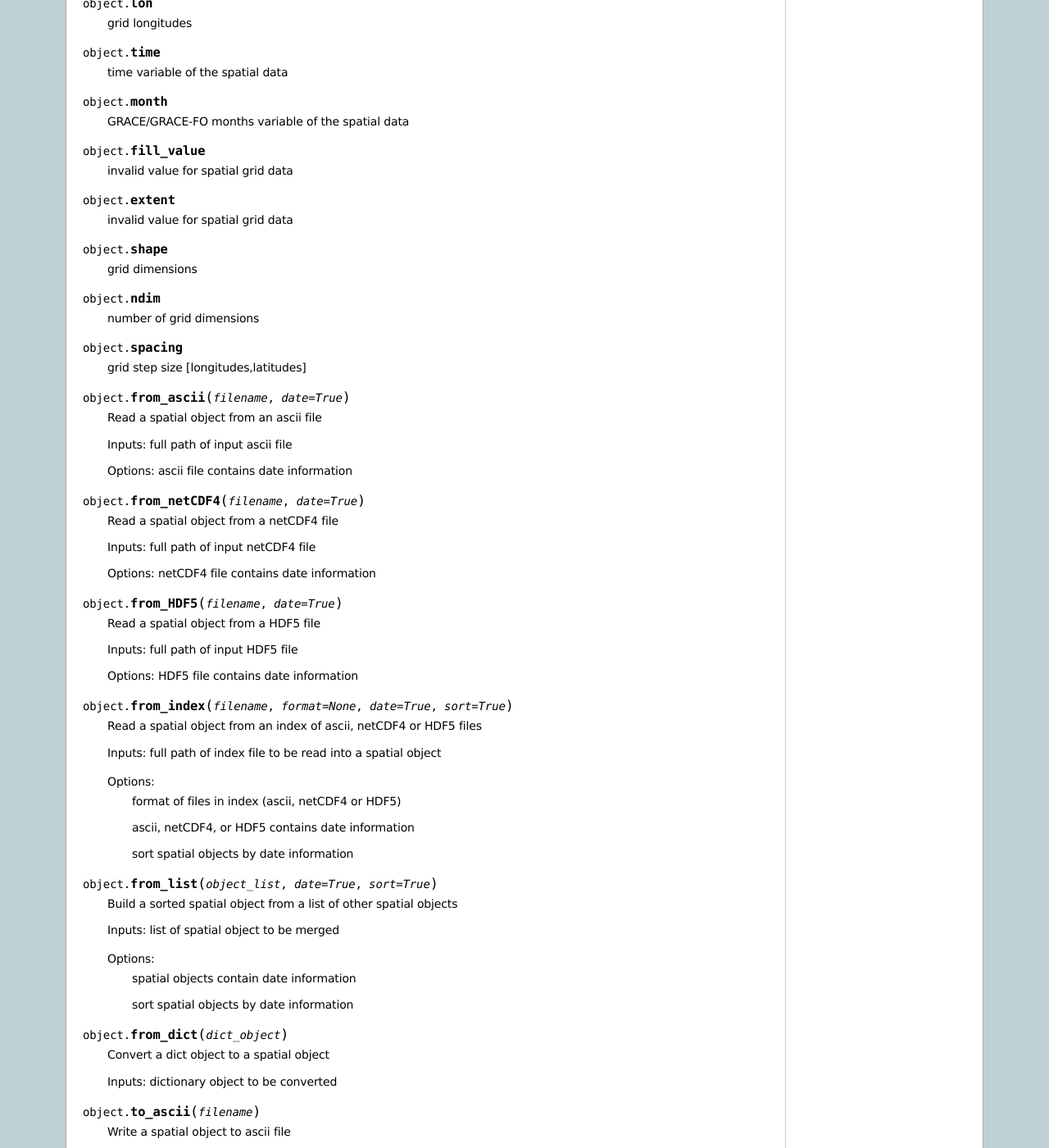
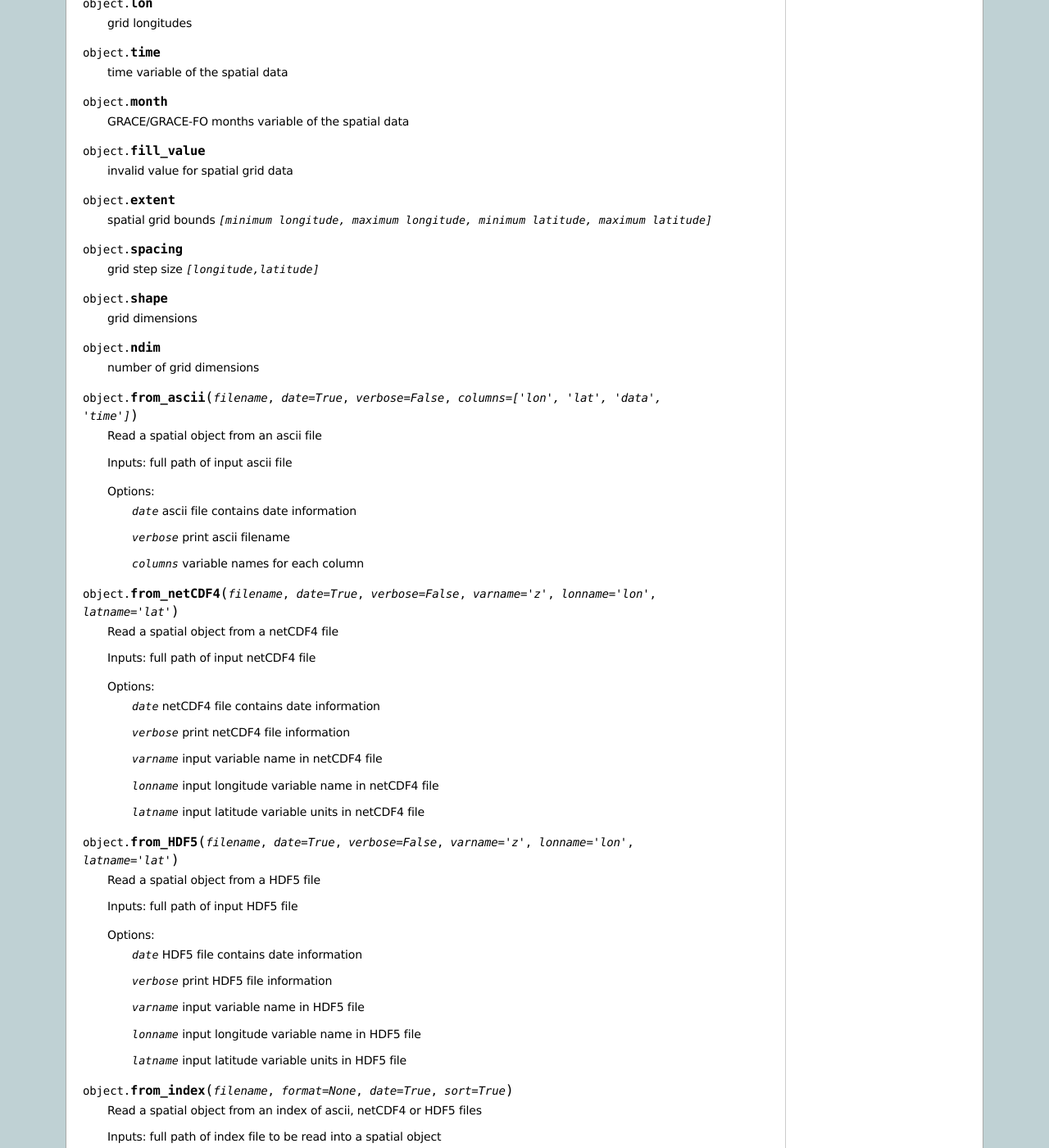
Before and after one commit to tsutterley/gravity-toolkit, a Sphinx documentation site: the page built from doc/source/user_guide/spatial.rst, in a window 1280 px wide and 1400 px high, scrolled down 1088 px. Shown: the whole window at 82% size. Built offline with Sphinx 7.4.7, drawn with Linux system fonts in a browser that asks for light colours; some of the changed text lies outside the part shown.

Commit message:
additional capablities within spatial module
update spatial module documentation

```diff
--- a/doc/source/user_guide/harmonics.rst
+++ b/doc/source/user_guide/harmonics.rst
@@ -166,7 +166,7 @@ General Attributes and Methods
     Inputs: dictionary object to be converted
 
 
-.. method:: object.to_ascii(filename)
+.. method:: object.to_ascii(filename, date=True)
 
     Write a harmonics object to ascii file
 
@@ -175,7 +175,7 @@ General Attributes and Methods
     Options: harmonics objects contain date information
 
 
-.. method:: object.to_netCDF4(filename)
+.. method:: object.to_netCDF4(filename, date=True)
 
     Write a harmonics object to netCDF4 file
 
@@ -184,7 +184,7 @@ General Attributes and Methods
     Options: harmonics objects contain date information
 
 
-.. method:: object.to_HDF5(filename)
+.. method:: object.to_HDF5(filename, date=True)
 
     Write a harmonics object to HDF5 file
 
--- a/doc/source/user_guide/spatial.rst
+++ b/doc/source/user_guide/spatial.rst
@@ -97,7 +97,12 @@ General Attributes and Methods
 
 .. attribute:: object.extent
 
-    invalid value for spatial grid data
+    spatial grid bounds `[minimum longitude, maximum longitude, minimum latitude, maximum latitude]`
+
+
+.. attribute:: object.spacing
+
+    grid step size `[longitude,latitude]`
 
 
 .. attribute:: object.shape
@@ -110,36 +115,54 @@ General Attributes and Methods
     number of grid dimensions
 
 
-.. attribute:: object.spacing
-
-    grid step size [longitudes,latitudes]
-
-
-.. method:: object.from_ascii(filename, date=True)
+.. method:: object.from_ascii(filename, date=True, verbose=False, columns=['lon','lat','data','time'])
 
     Read a spatial object from an ascii file
 
     Inputs: full path of input ascii file
 
-    Options: ascii file contains date information
+    Options:
+        `date` ascii file contains date information
+
+        `verbose` print ascii filename
+
+        `columns` variable names for each column
 
 
-.. method:: object.from_netCDF4(filename, date=True)
+.. method:: object.from_netCDF4(filename, date=True, verbose=False, varname='z', lonname='lon', latname='lat')
 
     Read a spatial object from a netCDF4 file
 
     Inputs: full path of input netCDF4 file
 
-    Options: netCDF4 file contains date information
+    Options:
+        `date` netCDF4 file contains date information
+
+        `verbose` print netCDF4 file information
+
+        `varname` input variable name in netCDF4 file
+
+        `lonname` input longitude variable name in netCDF4 file
+
+        `latname` input latitude variable units in netCDF4 file
 
 
-.. method:: object.from_HDF5(filename, date=True)
+.. method:: object.from_HDF5(filename, date=True, verbose=False, varname='z', lonname='lon', latname='lat')
 
     Read a spatial object from a HDF5 file
 
     Inputs: full path of input HDF5 file
 
-    Options: HDF5 file contains date information
+    Options:
+        `date` HDF5 file contains date information
+
+        `verbose` print HDF5 file information
+
+        `varname` input variable name in HDF5 file
+
+        `lonname` input longitude variable name in HDF5 file
+
+        `latname` input latitude variable units in HDF5 file
 
 
 .. method:: object.from_index(filename, format=None, date=True, sort=True)
@@ -175,31 +198,56 @@ General Attributes and Methods
     Inputs: dictionary object to be converted
 
 
-.. method:: object.to_ascii(filename)
+.. method:: object.to_ascii(filename, date=True, verbose=False)
 
     Write a spatial object to ascii file
 
     Inputs: full path of output ascii file
 
-    Options: spatial objects contain date information
+    Options:
+        `date` spatial objects contain date information
+
+        `verbose` print ascii file name
 
 
-.. method:: object.to_netCDF4(filename)
+.. method:: object.to_netCDF4(filename, date=True, varname='z', units=None, longname=None, title=None, verbose=False)
 
     Write a spatial object to netCDF4 file
 
     Inputs: full path of output netCDF4 file
 
-    Options: spatial objects contain date information
+    Options:
+        `date` spatial objects contain date information
+
+        `varname` output variable name in netCDF4 file
+
+        `units` output variable units in netCDF4 file
+
+        `longname` output variable unit longname in netCDF4 file
+
+        `title` output netCDF4 file title
+
+        `verbose` print netCDF4 file information
 
 
-.. method:: object.to_HDF5(filename)
+.. method:: object.to_HDF5(filename, date=True, varname='z', units=None, longname=None, title=None, verbose=False)
 
     Write a spatial object to HDF5 file
 
     Inputs: full path of output HDF5 file
 
-    Options: spatial objects contain date information
+    Options:
+        `date` spatial objects contain date information
+
+        `varname` output variable name in HDF5 file
+
+        `units` output variable units in HDF5 file
+
+        `longname` output variable unit longname in HDF5 file
+
+        `title` output HDF5 file title
+
+        `verbose` print HDF5 file information
 
 
 .. method:: object.update_spacing()
```
Also changed, not shown: other parts of doc/source/user_guide/spatial.rst (+9 -2 lines), doc/source/user_guide/hdf5_read.md (+0 -1 lines), doc/source/user_guide/ncdf_read.md (+0 -1 lines), 3 other files.
